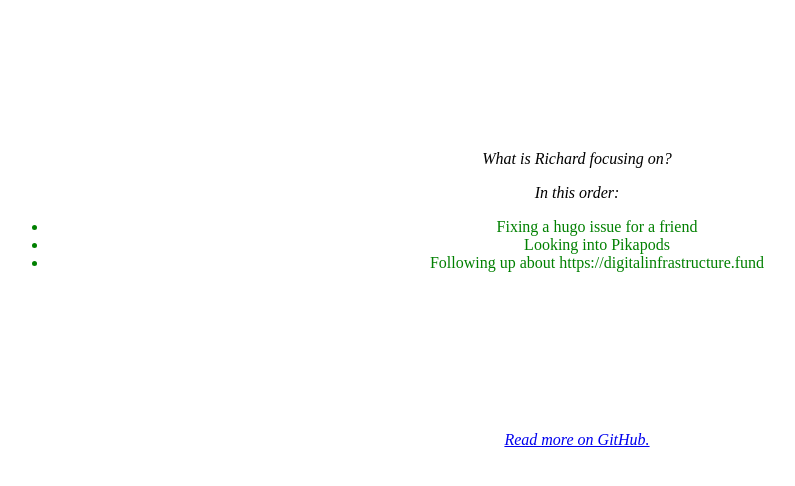
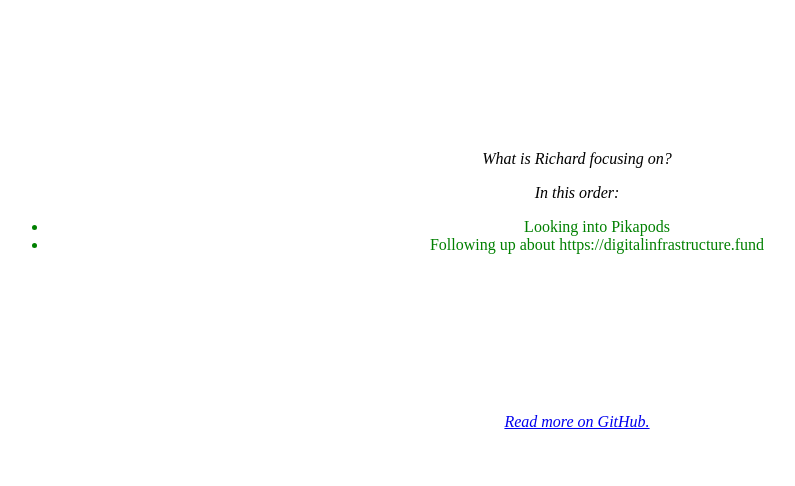
Before and after one commit to RichardLitt/what-is-richard-doing-now, a Jekyll site: the page built from index.md, in a window 1280 px wide. Shown: the top 486 px of the page, without its empty margins (63-858 px from the left). Built offline with Jekyll 4.4.1, drawn with Linux system fonts in a browser that asks for light colours; our own code applies the rules of GitHub Pages for plain Markdown files.

Commit message:
Learned some more about hugo builds

```diff
--- a/index.md
+++ b/index.md
@@ -1,5 +1,5 @@
 ---
-description: Fixing a hugo issue for a friend
+description: Looking into Pikapods
 ---
 
 What is Richard focusing on?
--- a/list.md
+++ b/list.md
@@ -1,3 +1,2 @@
-- Fixing a hugo issue for a friend
 - Looking into Pikapods
 - Following up about https://digitalinfrastructure.fund
```
